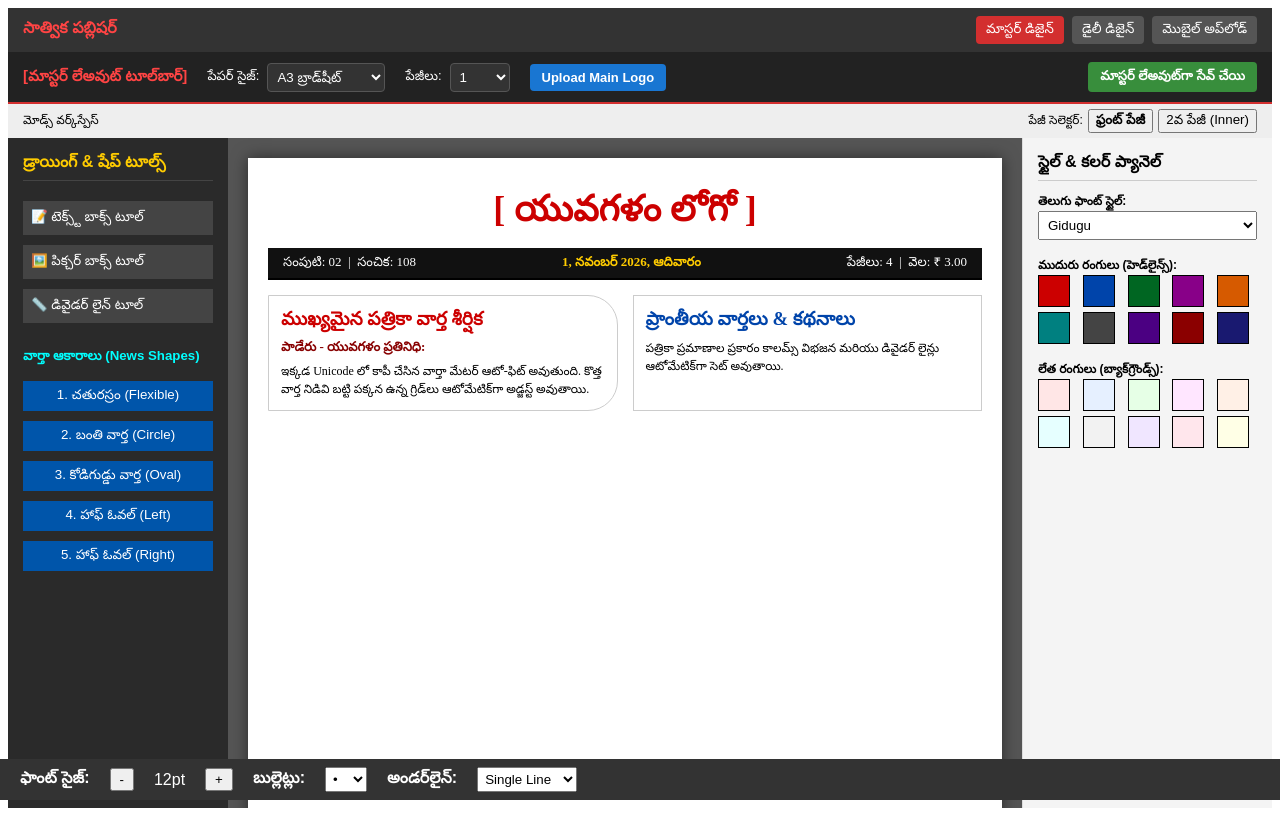
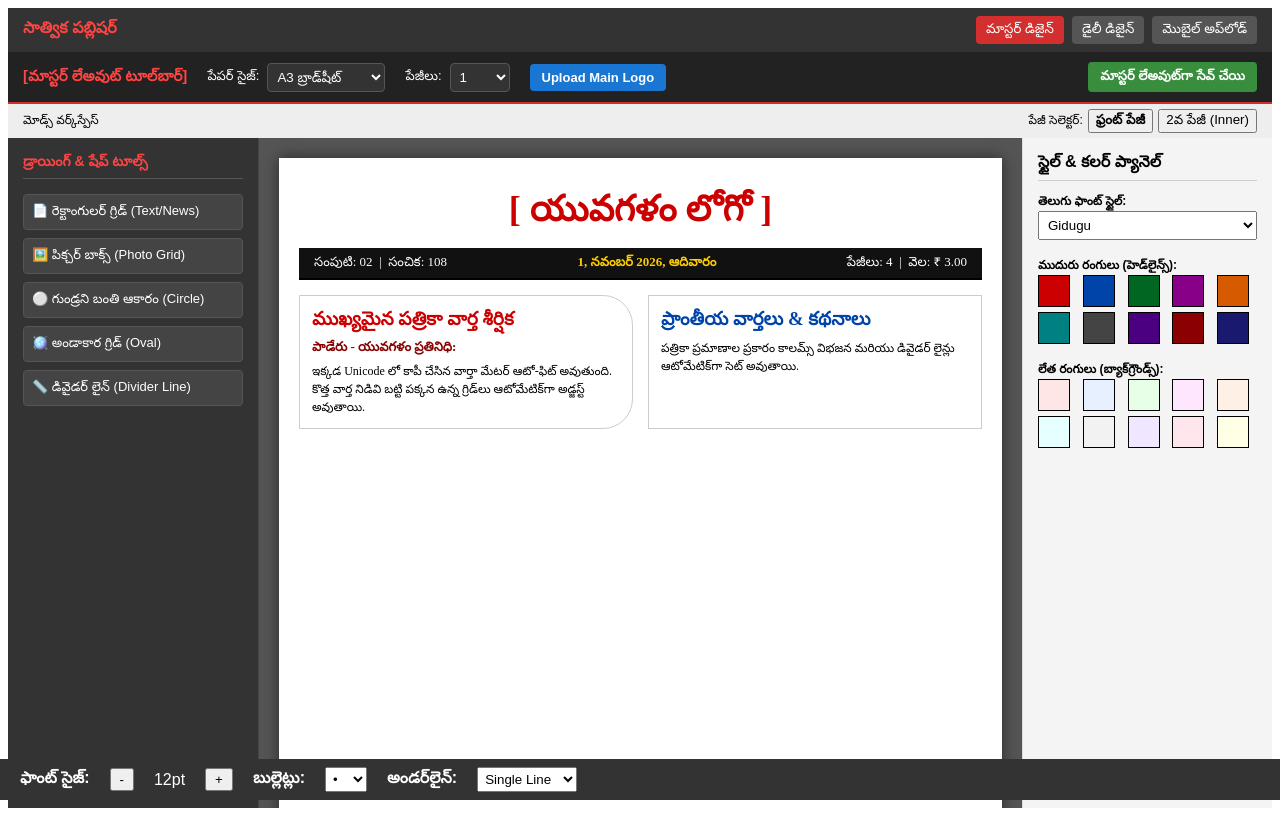
Before and after one commit to jpd-123/yuvagalam-newspaper-design, a React (Vite) app: page / in a window 1280 px wide. Built offline with nearby package versions, Linux system fonts and the light colour scheme.

Commit message:
Refactor LeftToolPanel component structure
Refactor LeftToolPanel to use named export and update styles.

```diff
--- a/src/components/Panels/LeftToolPanel.jsx
+++ b/src/components/Panels/LeftToolPanel.jsx
@@ -1,38 +1,53 @@
 import React from 'react';
 
-export const LeftToolPanel = ({ onSelectShape }) => {
+export function LeftToolPanel({ onSelectShape }) {
   return (
-    <div style={{ width: '220px', background: '#2a2a2a', color: '#fff', padding: '15px', display: 'flex', flexDirection: 'column', gap: '10px', height: '100vh', boxSizing: 'border-box' }}>
-      <h4 style={{ margin: '0 0 10px 0', color: '#ffcc00', borderBottom: '1px solid #444', paddingBottom: '5px' }}>
+    <div style={{ width: '220px', background: '#333', color: '#fff', padding: '15px', display: 'flex', flexDirection: 'column', gap: '15px', borderRight: '1px solid #444', overflowY: 'auto' }}>
+      <div style={{ fontSize: '14px', fontWeight: 'bold', color: '#ff4444', borderBottom: '1px solid #555', paddingBottom: '5px' }}>
         డ్రాయింగ్ & షేప్ టూల్స్
-      </h4>
+      </div>
 
-      <button style={{ padding: '8px', background: '#444', color: '#fff', border: 'none', textAlign: 'left', cursor: 'pointer' }}>
-        📝 టెక్స్ట్ బాక్స్ టూల్
-      </button>
-      <button style={{ padding: '8px', background: '#444', color: '#fff', border: 'none', textAlign: 'left', cursor: 'pointer' }}>
-        🖼️ పిక్చర్ బాక్స్ టూల్
-      </button>
-      <button style={{ padding: '8px', background: '#444', color: '#fff', border: 'none', textAlign: 'left', cursor: 'pointer' }}>
-        📏 డివైడర్ లైన్ టూల్
-      </button>
+      {/* గ్రిడ్ & షేప్ సెలెక్షన్ బటన్లు */}
+      <div style={{ display: 'flex', flexDirection: 'column', gap: '8px' }}>
+        <button
+          onClick={() => onSelectShape('RECTANGLE')}
+          style={{ background: '#444', color: '#fff', border: '1px solid #555', padding: '8px', textAlign: 'left', borderRadius: '4px', cursor: 'pointer', fontSize: '13px' }}
+        >
+          📄 రెక్టాంగులర్ గ్రిడ్ (Text/News)
+        </button>
 
-      <h5 style={{ margin: '15px 0 5px 0', color: '#00ffff' }}>వార్తా ఆకారాలు (News Shapes)</h5>
-      <button onClick={() => onSelectShape('RECTANGLE')} style={{ padding: '6px', background: '#0055aa', color: '#fff', border: 'none', cursor: 'pointer' }}>
-        1. చతురస్రం (Flexible)
-      </button>
-      <button onClick={() => onSelectShape('CIRCLE')} style={{ padding: '6px', background: '#0055aa', color: '#fff', border: 'none', cursor: 'pointer' }}>
-        2. బంతి వార్త (Circle)
-      </button>
-      <button onClick={() => onSelectShape('OVAL')} style={{ padding: '6px', background: '#0055aa', color: '#fff', border: 'none', cursor: 'pointer' }}>
-        3. కోడిగుడ్డు వార్త (Oval)
-      </button>
-      <button onClick={() => onSelectShape('HALF_OVAL_LEFT')} style={{ padding: '6px', background: '#0055aa', color: '#fff', border: 'none', cursor: 'pointer' }}>
-        4. హాఫ్ ఓవల్ (Left)
-      </button>
-      <button onClick={() => onSelectShape('HALF_OVAL_RIGHT')} style={{ padding: '6px', background: '#0055aa', color: '#fff', border: 'none', cursor: 'pointer' }}>
-        5. హాఫ్ ఓవల్ (Right)
-      </button>
+        <button
+          onClick={() => onSelectShape('PICTURE')}
+          style={{ background: '#444', color: '#fff', border: '1px solid #555', padding: '8px', textAlign: 'left', borderRadius: '4px', cursor: 'pointer', fontSize: '13px' }}
+        >
+          🖼️ పిక్చర్ బాక్స్ (Photo Grid)
+        </button>
+
+        <button
+          onClick={() => onSelectShape('CIRCLE')}
+          style={{ background: '#444', color: '#fff', border: '1px solid #555', padding: '8px', textAlign: 'left', borderRadius: '4px', cursor: 'pointer', fontSize: '13px' }}
+        >
+          ⚪ గుండ్రని బంతి ఆకారం (Circle)
+        </button>
+
+        <button
+          onClick={() => onSelectShape('OVAL')}
+          style={{ background: '#444', color: '#fff', border: '1px solid #555', padding: '8px', textAlign: 'left', borderRadius: '4px', cursor: 'pointer', fontSize: '13px' }}
+        >
+          🪩 అండాకార గ్రిడ్ (Oval)
+        </button>
+
+        <button
+          onClick={() => onSelectShape('DIVIDER')}
+          style={{ background: '#444', color: '#fff', border: '1px solid #555', padding: '8px', textAlign: 'left', borderRadius: '4px', cursor: 'pointer', fontSize: '13px' }}
+        >
+          📏 డివైడర్ లైన్ (Divider Line)
+        </button>
+      </div>
+
+      <div style={{ fontSize: '11px', color: '#aaa', marginTop: 'auto', borderTop: '1px solid #555', paddingTop: '10px' }}>
+        పేజ్‌మేకర్ 7.0 మాన్యువల్ మోడ్ యాక్టివ్‌గా ఉంది.
+      </div>
     </div>
   );
-};
+}
```
